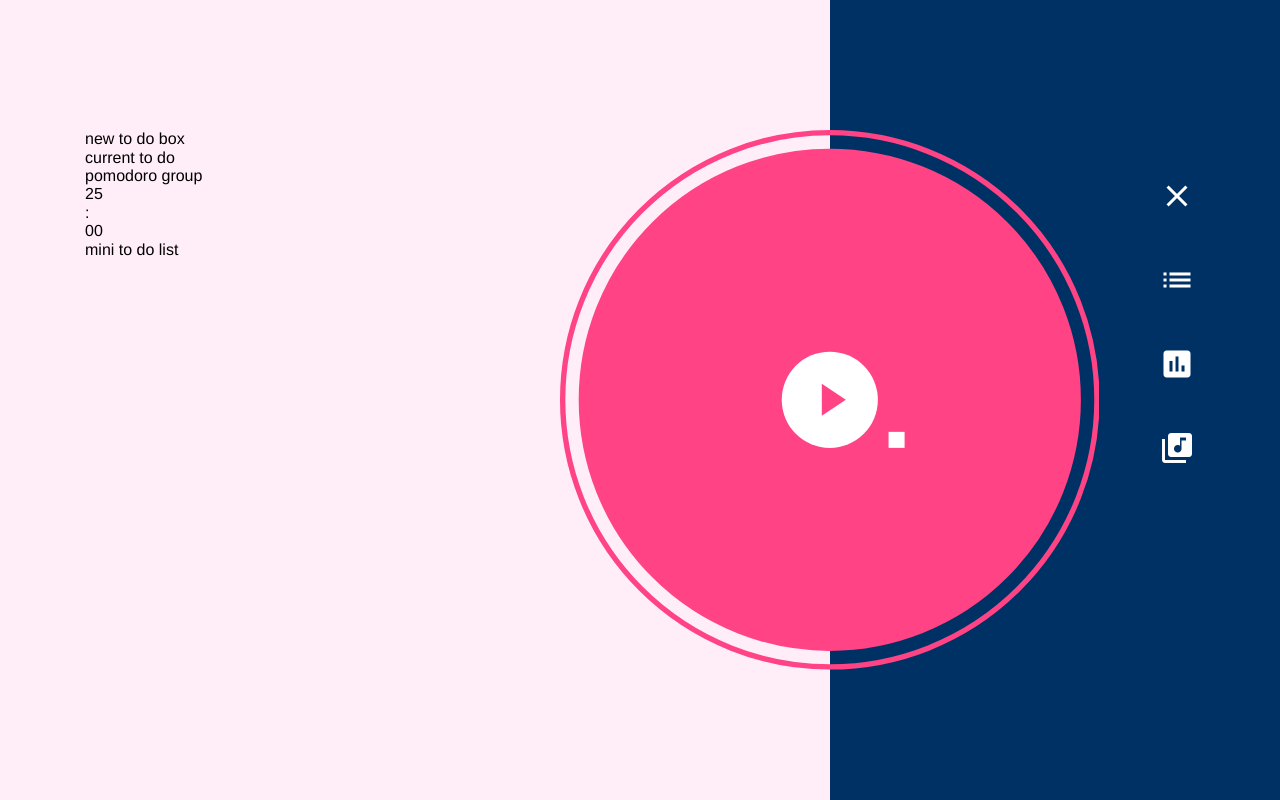
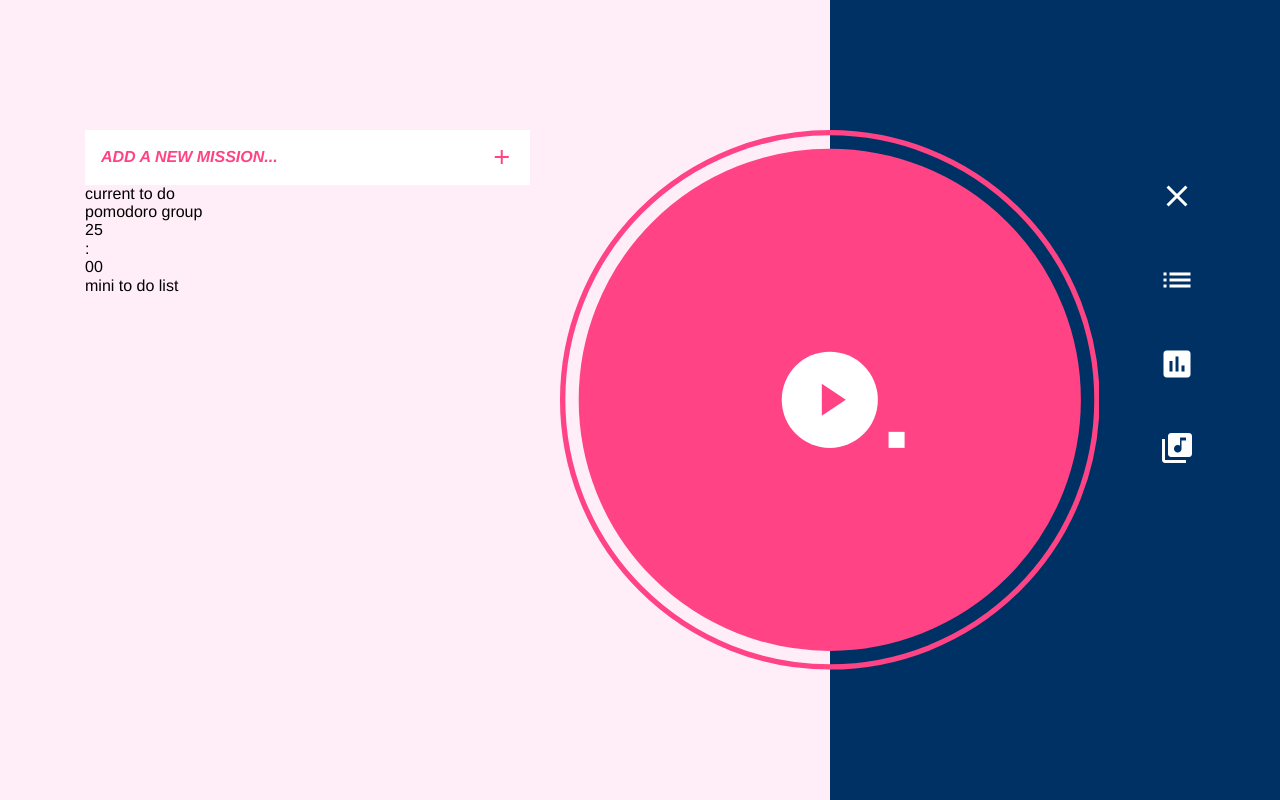
Before and after one commit to yowlonglee/thef2e-pomodoro, a Vue app: page / in a window 1280 px wide. Built offline with nearby package versions, Linux system fonts and the light colour scheme.

Commit message:
Add new to do input box

```diff
--- a/src/App.vue
+++ b/src/App.vue
@@ -103,4 +103,14 @@ body,
     @include col-margins;
   }
 }
+
+.material-icons {
+  vertical-align: middle;
+  &.md-light {
+    color: $white;
+  }
+  &.md-36 {
+    font-size: 36px;
+  }
+}
 </style>
--- a/src/views/MainView.vue
+++ b/src/views/MainView.vue
@@ -2,7 +2,16 @@
   <div class="main-view">
     <div class="row">
       <div class="col-5">
-        <div>new to do box</div>
+        <div class="styled-input">
+          <input
+            class="add-to-do"
+            type="text"
+            placeholder="Add a New Mission..."
+          />
+          <span class="styled-input-append"
+            ><i class="material-icons">add</i></span
+          >
+        </div>
         <div>
           <div>current to do</div>
           <div>pomodoro group</div>
@@ -97,6 +106,34 @@ export default {
 <style lang="scss">
 @import "@/assets/styles/variables.scss";
 
+.styled-input {
+  position: relative;
+  input[type="text"] {
+    width: 100%;
+    padding: 1.125em 1em;
+    border: 0;
+    &::placeholder {
+      color: $pink;
+      font-weight: 700;
+      font-style: italic;
+      text-transform: uppercase;
+    }
+  }
+  &-append {
+    position: absolute;
+    right: 1rem;
+    top: 50%;
+    transform: translateY(-50%);
+    background-color: $white;
+    // font-size: 0;
+    color: $pink;
+    &:hover {
+      cursor: pointer;
+      // color: $dark-blue;
+    }
+  }
+}
+
 .svg-container {
   position: relative;
   height: 0;
@@ -167,16 +204,8 @@ export default {
 }
 .nav-item {
   margin-top: 48px;
-  font-size: 0;
 }
-.material-icons {
-  &.md-light {
-    color: $white;
-  }
-  &.md-36 {
-    font-size: 36px;
-  }
-}
+
 .break {
   .circle1 {
     stroke: $blue;
```
